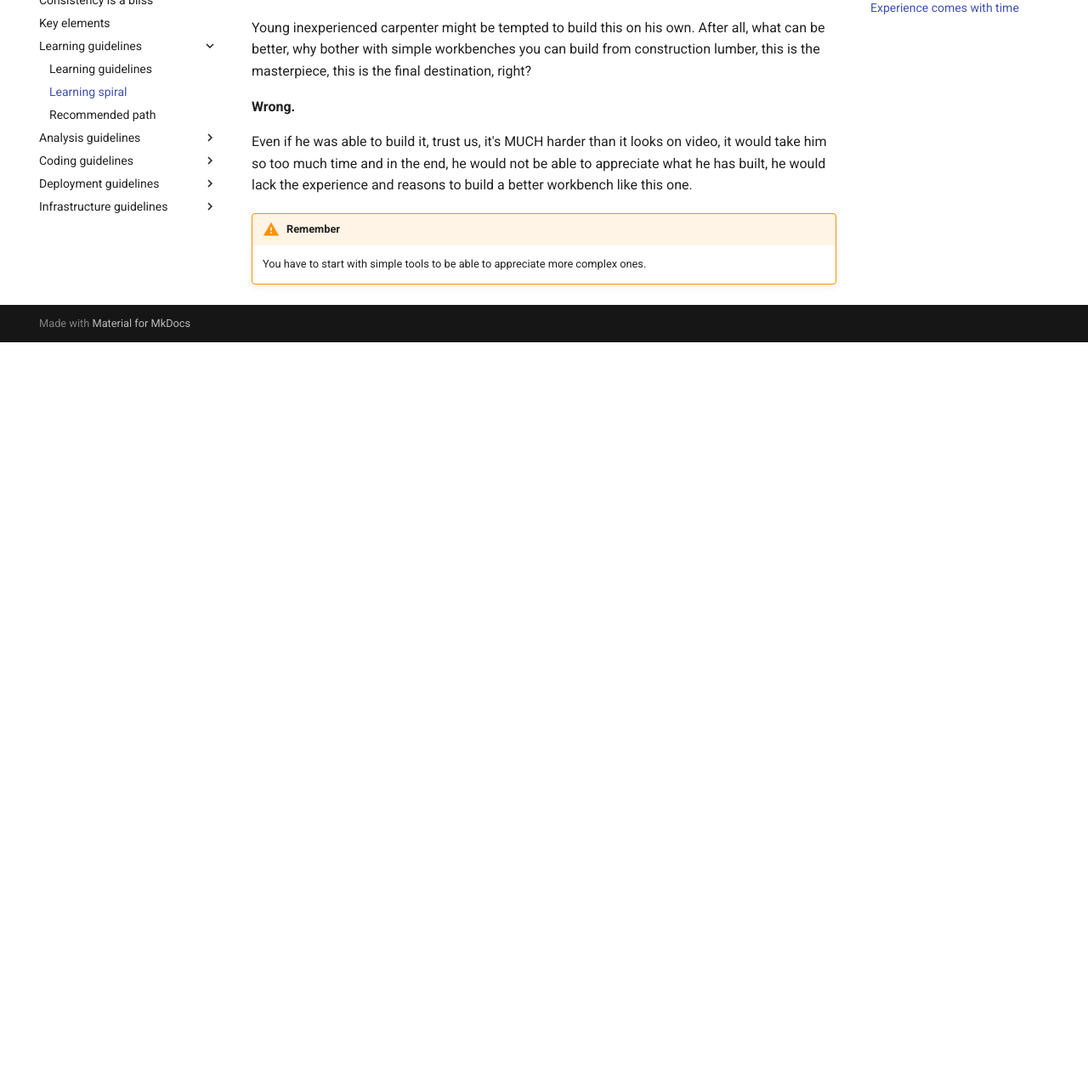
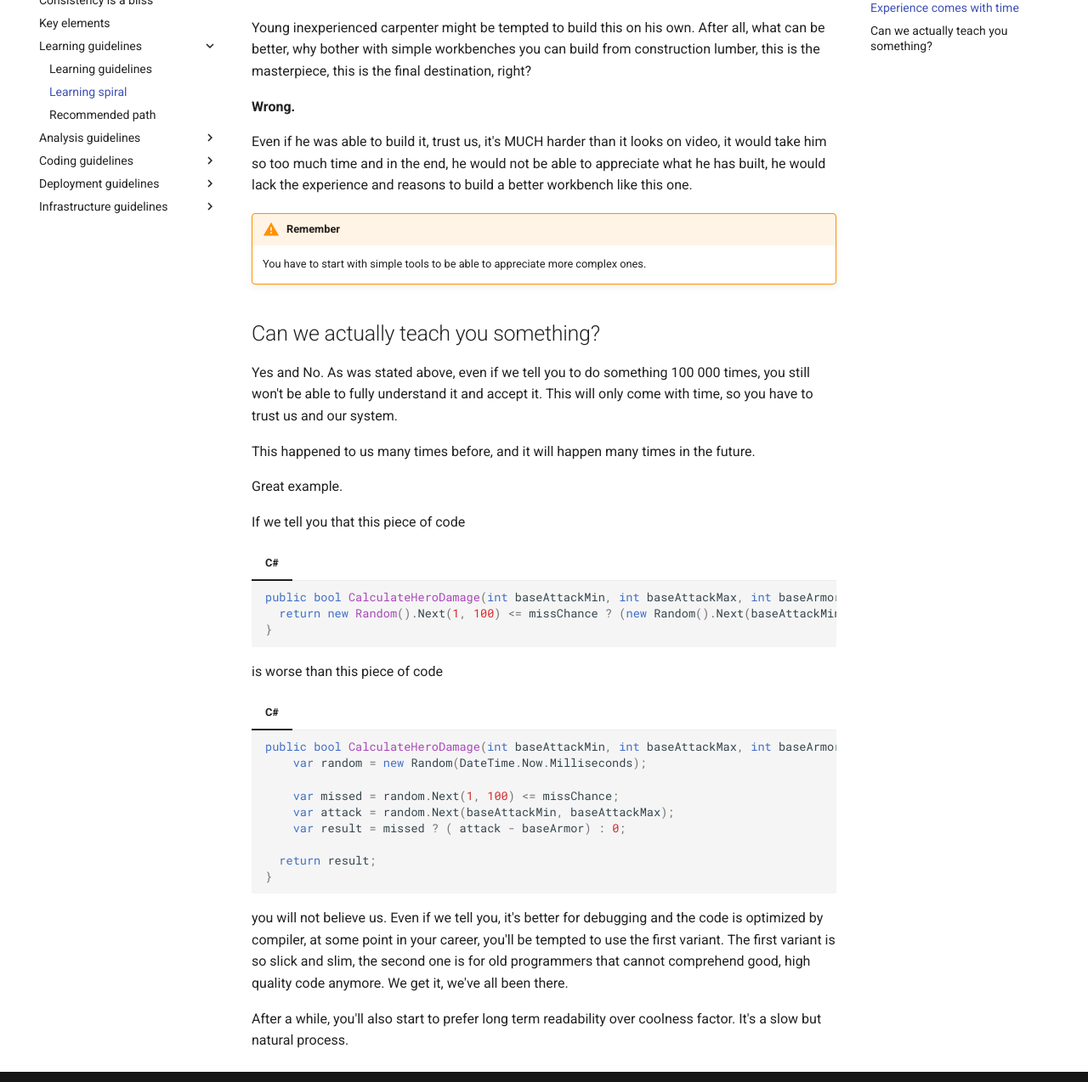
Before and after one commit to bliss-framework/web, an MkDocs documentation site: the page built from docs/learning-guidelines/learning-spiral.md, in a window 1280 px wide and 1400 px high, scrolled down 2761 px, cut to the strip 126-1400 px from the top of the window. Shown: the whole strip at 85% size. Built offline with MkDocs 1.6.1 and Material for MkDocs 9.7.7, drawn with Linux system fonts in a browser that asks for light colours; comment, search, counter and statistics services are not loaded; before the commit the page ends 3290 px from its top, so only the background shows below that.

Commit message:
- small corrections - examples of code

````diff
--- a/docs/learning-guidelines/learning-spiral.md
+++ b/docs/learning-guidelines/learning-spiral.md
@@ -67,3 +67,45 @@ Even if he was able to build it, trust us, it's MUCH harder than it looks on vid
 !!! warning "Remember"
 
     You have to start with simple tools to be able to appreciate more complex ones.
+
+
+## Can we actually teach you something?
+
+Yes and No. As was stated above, even if we tell you to do something 100 000 times, you still won't be able to fully understand it and accept it. This will only come with time, so you have to trust us and our system.
+
+This happened to us many times before, and it will happen many times in the future.
+
+Great example.
+
+If we tell you that this piece of code
+
+=== "C#"
+
+    ``` c#
+
+    public bool CalculateHeroDamage(int baseAttackMin, int baseAttackMax, int baseArmor, int missChance = 5) {
+      return new Random().Next(1, 100) <= missChance ? (new Random().Next(baseAttackMin, baseAttackMax) - baseArmor) : 0;
+    }
+    ```
+
+is worse than this piece of code
+
+=== "C#"
+
+    ``` c#
+
+    public bool CalculateHeroDamage(int baseAttackMin, int baseAttackMax, int baseArmor, int missChance = 5) {
+        var random = new Random(DateTime.Now.Milliseconds);
+
+        var missed = random.Next(1, 100) <= missChance;
+        var attack = random.Next(baseAttackMin, baseAttackMax);
+        var result = missed ? ( attack - baseArmor) : 0;
+
+      return result;
+    }
+
+    ```
+
+you will not believe us. Even if we tell you, it's better for debugging and the code is optimized by compiler, at some point in your career, you'll be tempted to use the first variant. The first variant is so slick and slim, the second one is for old programmers that cannot comprehend good, high quality code anymore. We get it, we've all been there.
+
+After a while, you'll also start to prefer long term readability over coolness factor. It's a slow but natural process.
````
Also changed, not shown: docs/index.md (+13 -13 lines), docs/learning-guidelines/recommended-path.md (+6 -6 lines).
